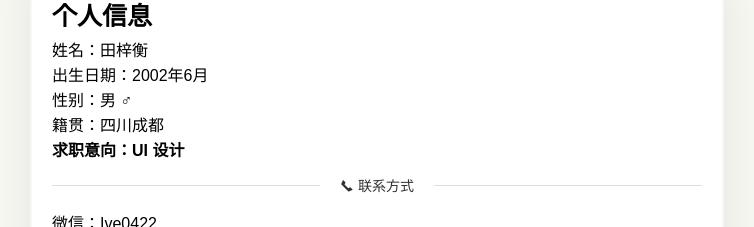
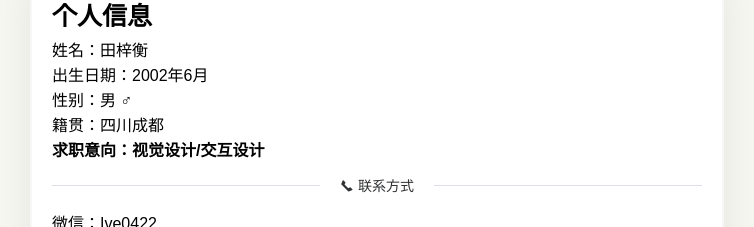
Before and after one commit to IveTian/resume, a Vue app: page /#/ in a window 1280 px wide. Shown: the part 887-1114 px from the top of the page, without its empty margins (263-1017 px from the left). Built offline with nearby package versions, Linux system fonts and the light colour scheme; a web font is replaced by a local one.

Commit message:
Update main.js

```diff
--- a/src/main.js
+++ b/src/main.js
@@ -35,7 +35,7 @@ const i18n = new VueI18n({
       personInfo5:'性别：男 ♂',
       personInfo6:'电话号码：+86 180-3079-4693',
       personInfo7:'籍贯：四川成都',
-      personInfo8:'求职意向：UI 设计',
+      personInfo8:'求职意向：视觉设计/交互设计',
       tagName:' 联系方式',
       tag1:'Figma',
       tag2:'Tokens Studio',
@@ -77,7 +77,7 @@ const i18n = new VueI18n({
       personInfo5: 'Gender: Male ♂',
       personInfo6: 'Phone Number: +86 180-3079-4693',
       personInfo7: 'Hometown: Chengdu, Sichuan, China',
-      personInfo8: 'Job Interest: UI Design',
+      personInfo8: 'Job Interest: UI/UX',
       tagName: 'Contact Information',
       tag1: 'Figma',
       tag2: 'Tokens Studio',
```
